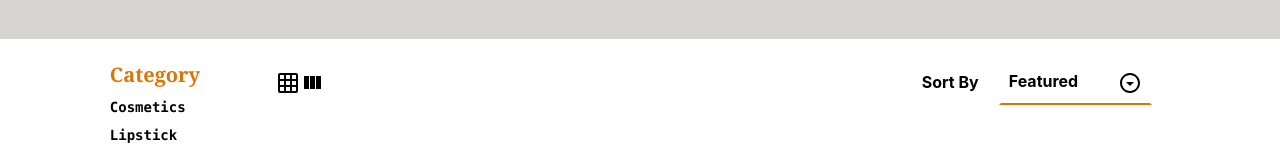
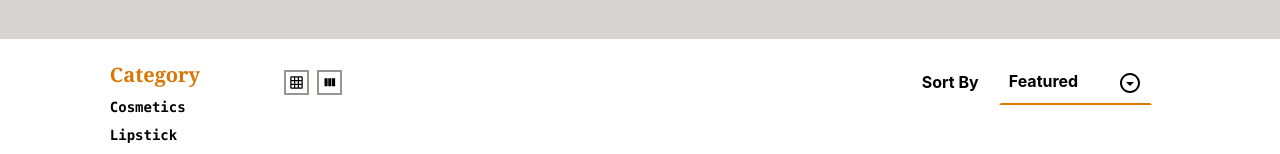
Before and after one commit to Olatisunkanmi/Friennds-, a React (Create React App) app in the folder client/: page / in a window 1280 px wide. Shown: the part 355-509 px from the top of the page. Built offline with nearby package versions, Linux system fonts and the light colour scheme; a web font is replaced by a local one.

Commit message:
Update App.css

```diff
--- a/client/src/App.css
+++ b/client/src/App.css
@@ -23,3 +23,15 @@
 .collection--mainbar {
     flex: 2
 }
+
+.icons {
+    font-size: 25px !important;
+    padding: 3px;
+    border: 2px rgb(151, 148, 145) solid;
+    margin-left: 8px;
+    cursor: pointer;
+}
+
+.icons:hover{
+    background-color: burlywood;
+}
```
